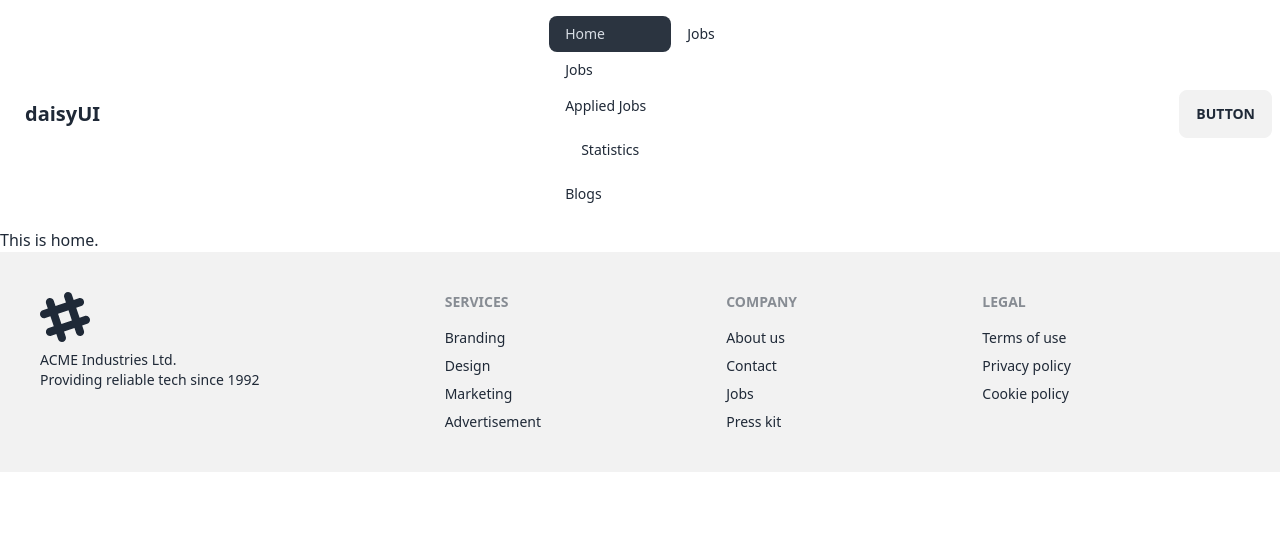
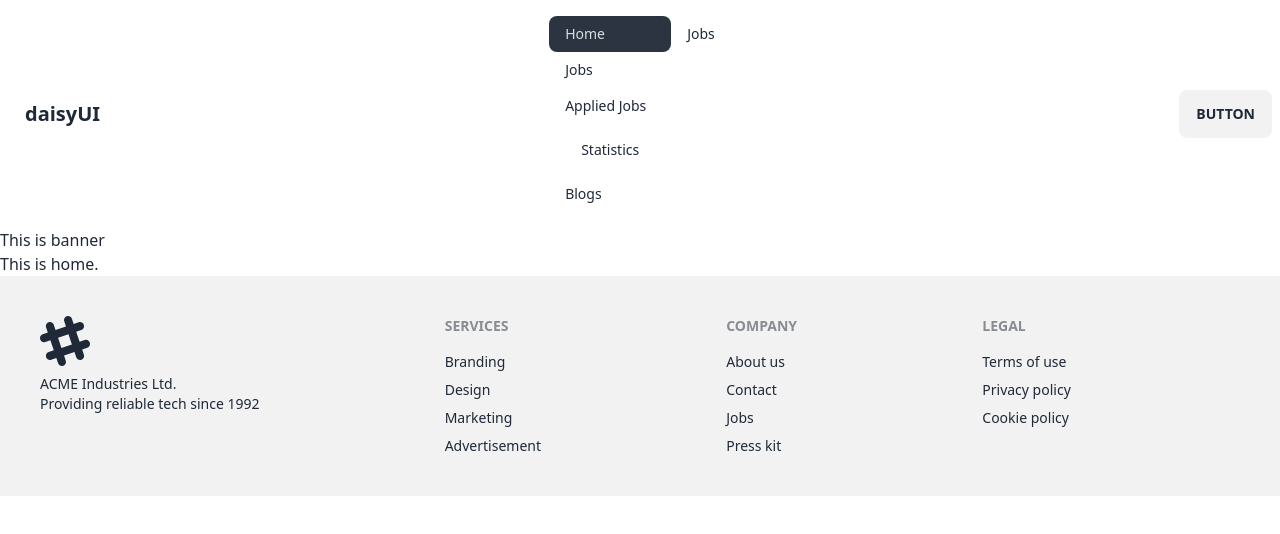
Before and after one commit to alalhosen/react-career-hub--d47, a React (Vite) app: page / in a window 1280 px wide. Shown: the top 534 px of the page. Built offline with nearby package versions, Linux system fonts and the light colour scheme.

Commit message:
create categoryList component

```diff
--- /dev/null
+++ b/src/components/AppliedJobs/Banner/Banner.jsx
@@ -0,0 +1,10 @@
+
+const Banner = () => {
+    return (
+        <div>
+<h2>This is banner</h2>
+        </div>
+    );
+};
+
+export default Banner;
--- /dev/null
+++ b/src/components/CategoryList/CategoryList.jsx
@@ -0,0 +1,10 @@
+
+const CategoryList = () => {
+    return (
+        <div>
+<h2 className="text-6xl text-center">Job Category List</h2>
+        </div>
+    );
+};
+
+export default CategoryList;
--- a/src/components/Home/Home.jsx
+++ b/src/components/Home/Home.jsx
@@ -1,6 +1,9 @@
+import Banner from "../AppliedJobs/Banner/Banner";
+
 const Home = () => {
   return (
     <div>
+      <Banner></Banner>
       <h3>This is home.</h3>
     </div>
   );
```
